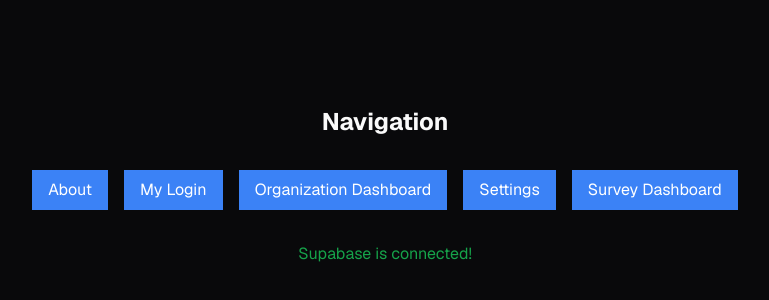
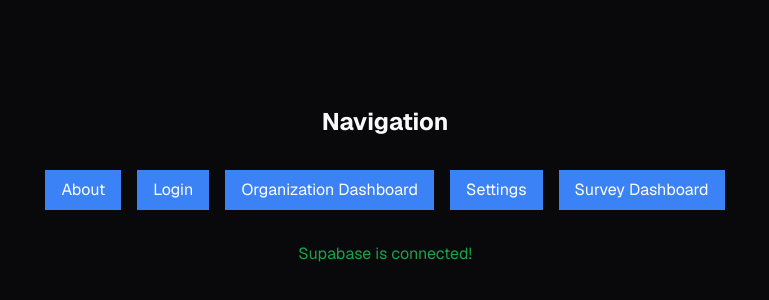
Before and after one commit to Builder-s-League/BuildersLeague-Edition1, a Next.js app: page /cbh in a window 1280 px wide. Shown: the part 214-514 px from the top of the page, without its empty margins (255-1024 px from the left). Built offline with nearby package versions, Linux system fonts and the light colour scheme; no server answers.

Commit message:
feat(login): Add login page component

```diff
--- /dev/null
+++ b/src/app/cbh/login/page.tsx
@@ -0,0 +1,10 @@
+import LoginForm from '@/components/login-form'
+import Link from 'next/link'
+
+export default function HRLoginPage() {
+  return (
+    <div className="flex w-full flex-1 flex-col justify-center gap-2 px-8 sm:max-w-md">
+      <LoginForm />
+    </div>
+  )
+}
--- a/src/app/cbh/page.tsx
+++ b/src/app/cbh/page.tsx
@@ -25,8 +25,8 @@ export default async function Index() {
         <Link href="cbh/about">
           <button className="bg-blue-500 px-4 py-2 text-white">About</button>
         </Link>
-        <Link href="cbh/my-login">
-          <button className="bg-blue-500 px-4 py-2 text-white">My Login</button>
+        <Link href="cbh/login">
+          <button className="bg-blue-500 px-4 py-2 text-white">Login</button>
         </Link>
         <Link href="cbh/organization-dashboard">
           <button className="bg-blue-500 px-4 py-2 text-white">
```
